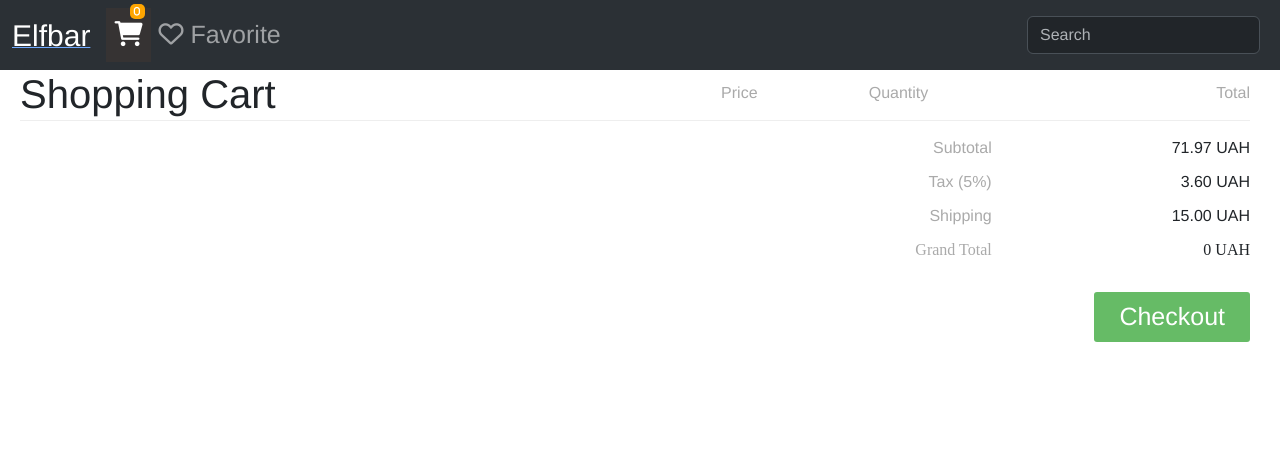
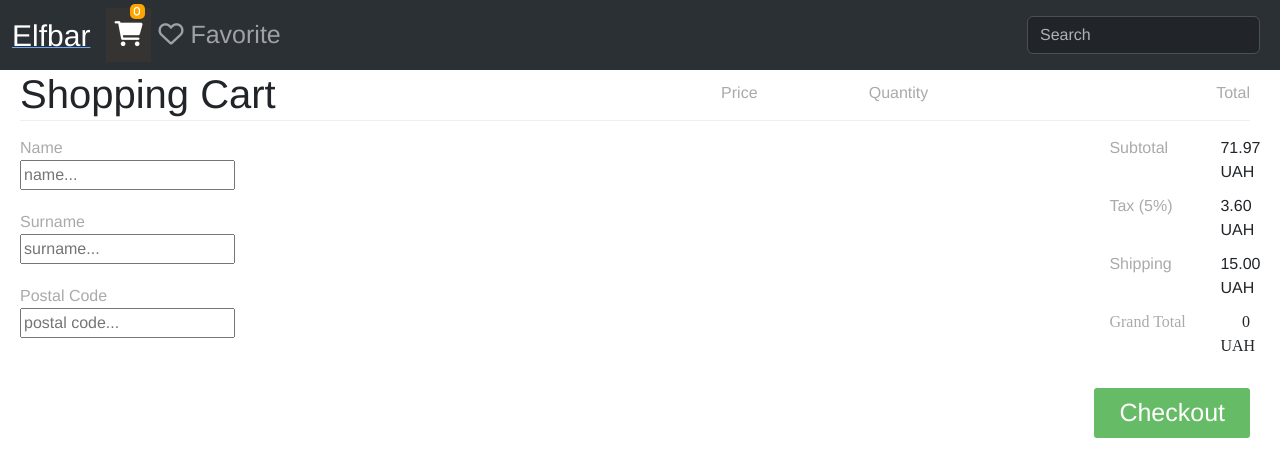
Before and after one commit to sssava/elfbar-front, a React (Create React App) app: page /cart in a window 1280 px wide. Shown: the top 476 px of the page. Built offline with nearby package versions, Linux system fonts and the light colour scheme.

Commit message:
added functionality to create an order(but still need to do this func more detail and fix bugs)

```diff
--- a/src/cart.scss
+++ b/src/cart.scss
@@ -134,20 +134,19 @@ label {
 /* Totals section */
 .totals {
   .totals-item {
-    float: right;
+    display: flex;
     clear: both;
     width: 100%;
     margin-bottom: 10px;
 
     label {
-      float: left;
       clear: both;
       width: 79%;
-      text-align: right;
+
     }
 
     .totals-value {
-      float: right;
+
       width: 21%;
       text-align: right;
     }
@@ -155,6 +154,22 @@ label {
 
   .totals-item-total {
     font-family: $font-bold;
+  }
+}
+
+.bottom_cart{
+  display: flex;
+  justify-content: space-between;
+  .shipping{
+    display: flex;
+    flex-direction: column;
+    .shipping_info{
+      width: 100%;
+      margin-bottom: 20px;
+      label{
+        width: 35%;
+      }
+    }
   }
 }
 
--- a/src/components/Navbar.jsx
+++ b/src/components/Navbar.jsx
@@ -50,7 +50,7 @@ const Navbar = () => {
                         <ul className="navbar-nav me-auto mb-2 mb-lg-0">
                             <Link to="cart/"><li className="nav-item">
                                 <a className="nav-link active" aria-current="page" href="#"><i className="fa-solid fa-cart-shopping">
-                                    <p className="circle"><p className="price">0</p></p>
+                                    <p className="circle"><p className="price">{storage.reduce((total, count) => total + count.quantity, 0)}</p></p>
                                 </i></a>
                             </li></Link>
                             <li className="nav-item">
--- a/src/pages/Cart.jsx
+++ b/src/pages/Cart.jsx
@@ -3,11 +3,16 @@ import {useDispatch, useSelector} from "react-redux";
 import {setNewQuan, removeFromStorage} from "../redux/slices/cardSlice";
 import CartItem from "../components/CartItem";
 import {selectCardData} from "../redux/slices/cardSlice";
+import {cartData} from "../redux/slices/cartSlice";
+import {setName, setSurname, setPostal_Code} from "../redux/slices/cartSlice";
+import axios from "axios";
 
 const Cart = () => {
 
     const dispatch = useDispatch()
     const {storage} = useSelector(selectCardData)
+    const {name, surname, postal_code} = useSelector(cartData)
+
 
     const total = storage.reduce((total, current) => total + current.quantity * current.price, 0)
 
@@ -26,6 +31,44 @@ const Cart = () => {
 
     const removeItem = (id) => {
         dispatch(removeFromStorage(id))
+    }
+
+    const nameSetter = (event) => {
+        dispatch(setName(event.target.value))
+    }
+
+    const surnameSetter = (event) => {
+        dispatch(setSurname(event.target.value))
+    }
+
+    const postal_codeSetter = (event) => {
+        dispatch(setPostal_Code(event.target.value))
+    }
+
+    const createOrder = async (event) => {
+        const order = {
+            "name": name,
+            "surname": surname,
+            "postal_code": parseInt(postal_code),
+            "order_items": storage.map((item) => {
+                return(
+                    {
+                        "elfbar": item.id,
+                        "quantity": item.quantity
+                    }
+                )
+            })
+        }
+        console.log(order)
+
+        try {
+            const {data} = await axios.post("http://127.0.0.1:8000/api/create_order/", order)
+            console.log(data)
+        } catch (error){
+            console.log(error)
+        }
+
+
     }
 
     return (
@@ -49,7 +92,22 @@ const Cart = () => {
                     )
                 })}
 
-
+                <form onSubmit={createOrder}>
+                    <div className="bottom_cart">
+                        <div className="shipping">
+                            <div className="shipping_info">
+                                <label>Name</label>
+                                <input onChange={nameSetter} placeholder="name..." type="text" value={name} required={true}/>
+                            </div>
+                            <div className="shipping_info">
+                                <label>Surname</label>
+                                <input placeholder="surname..." type="text" value={surname} onChange={surnameSetter} required={true}/>
+                            </div>
+                            <div className="shipping_info">
+                                <label>Postal Code</label>
+                                <input placeholder="postal code..." type="text" value={postal_code} onChange={postal_codeSetter} required={true}/>
+                            </div>
+                        </div>
                         <div className="totals">
                             <div className="totals-item">
                                 <label>Subtotal</label>
@@ -68,8 +126,11 @@ const Cart = () => {
                                 <div className="totals-value" id="cart-total">{total}</div>
                             </div>
                         </div>
+                    </div>
+                    <button type="submit" className="checkout">Checkout</button>
+                </form>
 
-                <button className="checkout">Checkout</button>
+
 
             </div>
         </div>
--- /dev/null
+++ b/src/redux/slices/cartSlice.js
@@ -0,0 +1,29 @@
+import {createSlice} from "@reduxjs/toolkit";
+
+
+const initialState = {
+    name: '',
+    surname: '',
+    postal_code: '',
+}
+
+const cartSlice = createSlice({
+    name: "cart",
+    initialState,
+    reducers: {
+        setName(state, action){
+            state.name = action.payload
+        },
+        setSurname(state, action){
+            state.surname = action.payload
+        },
+        setPostal_Code(state, action){
+            state.postal_code = action.payload
+        }
+    }
+})
+
+export const cartData = (state) => state.cart
+export const {setName, setSurname, setPostal_Code} = cartSlice.actions
+
+export default cartSlice.reducer
--- a/src/redux/store.js
+++ b/src/redux/store.js
@@ -2,11 +2,13 @@ import {configureStore} from "@reduxjs/toolkit";
 import card from './slices/cardSlice'
 import filter from './slices/filterSlice'
 import fullElf from './slices/fullElfbarSlice'
+import cart from './slices/cartSlice'
 
 export const store = configureStore({
     reducer: {
         card,
         filter,
         fullElf,
+        cart,
     }
 })
```
Lines whose indentation alone changed are shown as unchanged.
